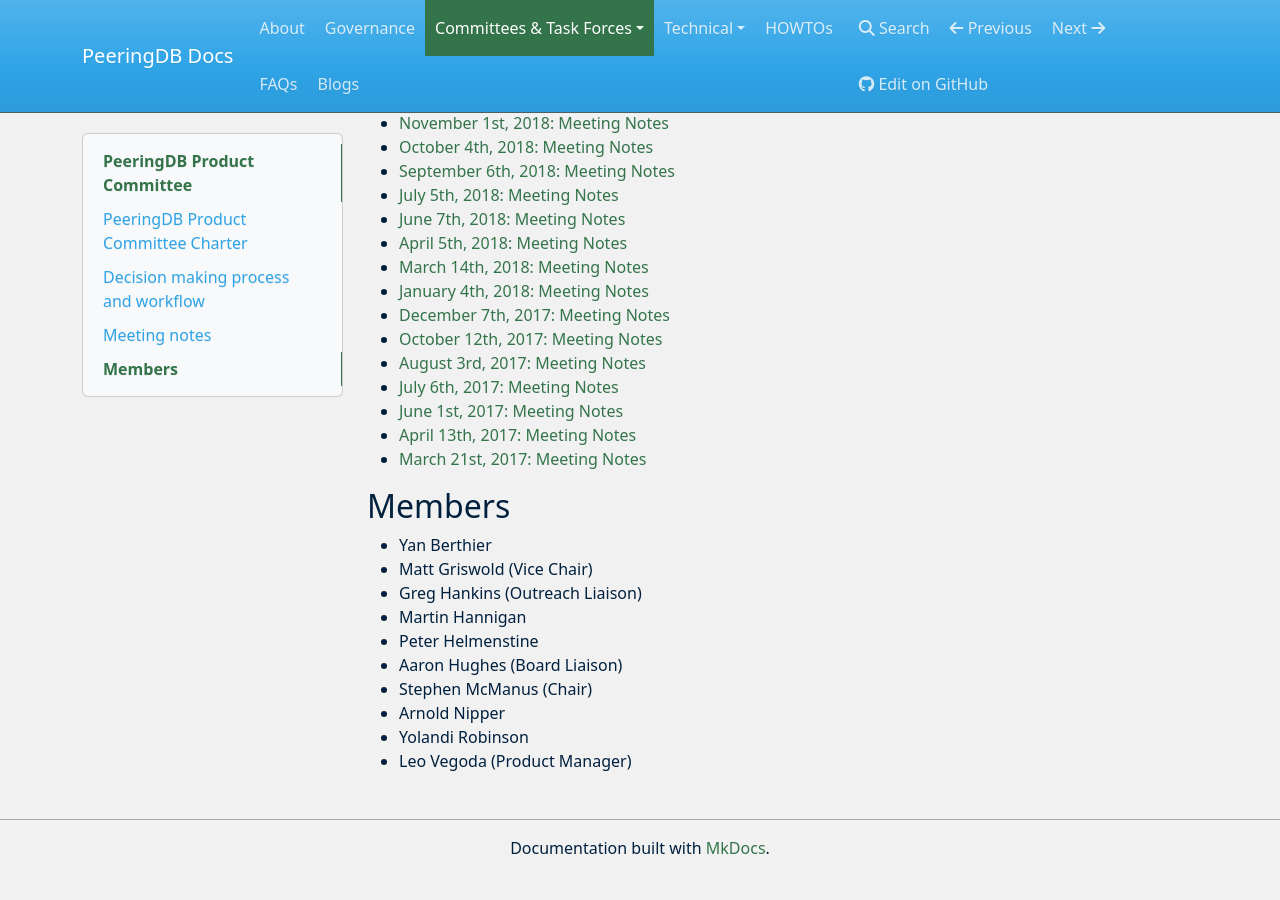
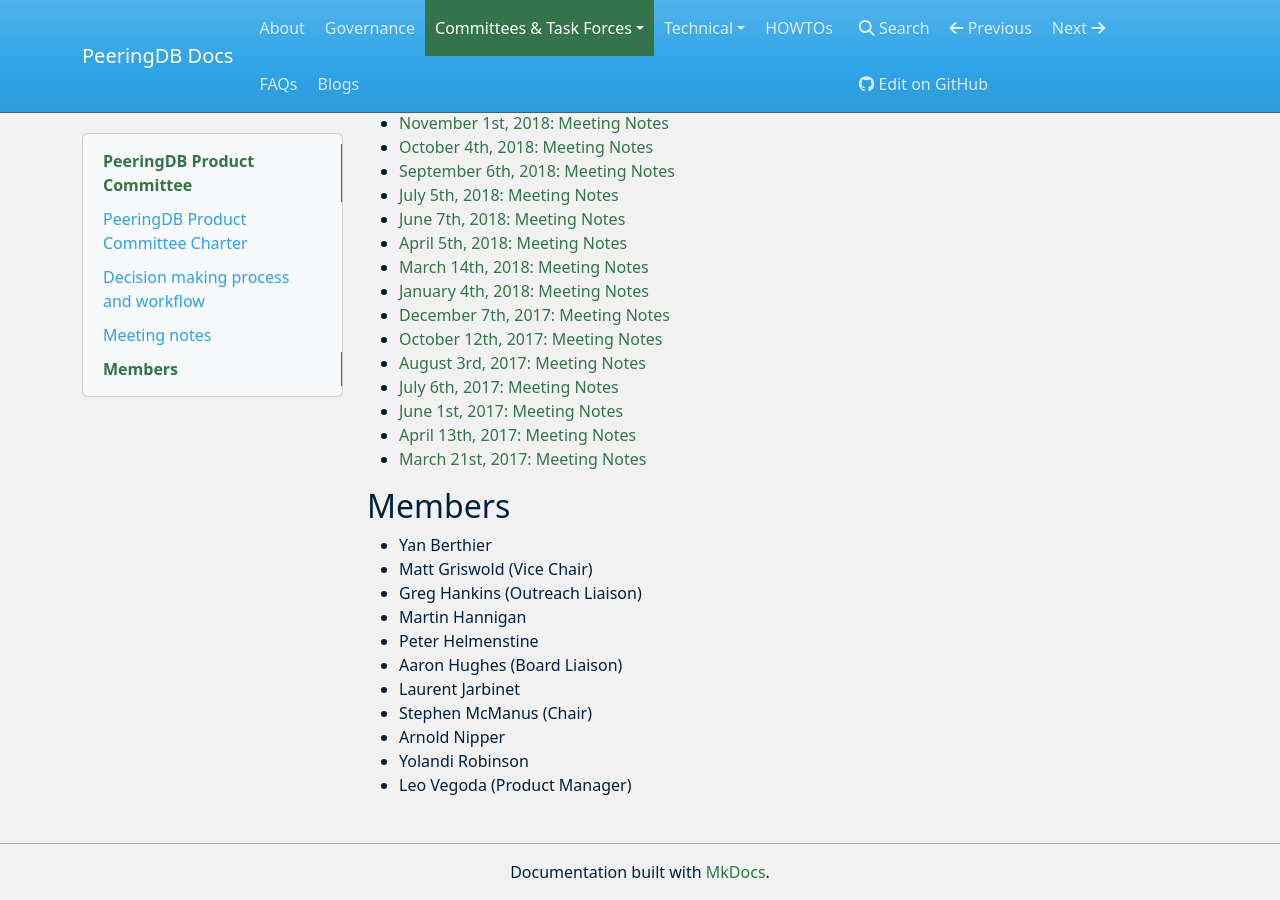
Before and after one commit to peeringdb/docs, an MkDocs documentation site: the page built from docs/committee/product/index.md, in a window 1280 px wide and 900 px high, scrolled down 3839 px. Built offline with MkDocs 1.6.1, drawn with Linux system fonts in a browser that asks for light colours; nearby versions of some CDN libraries; before the commit the page ends 4715 px from its top, so only the background shows below that.

Commit message:
Added Laurent Jarbinet to PC.

```diff
--- a/docs/committee/product/index.md
+++ b/docs/committee/product/index.md
@@ -81,6 +81,7 @@
 - Martin Hannigan
 - Peter Helmenstine
 - Aaron Hughes (Board Liaison)
+- Laurent Jarbinet
 - Stephen McManus (Chair)
 - Arnold Nipper
 - Yolandi Robinson
```
